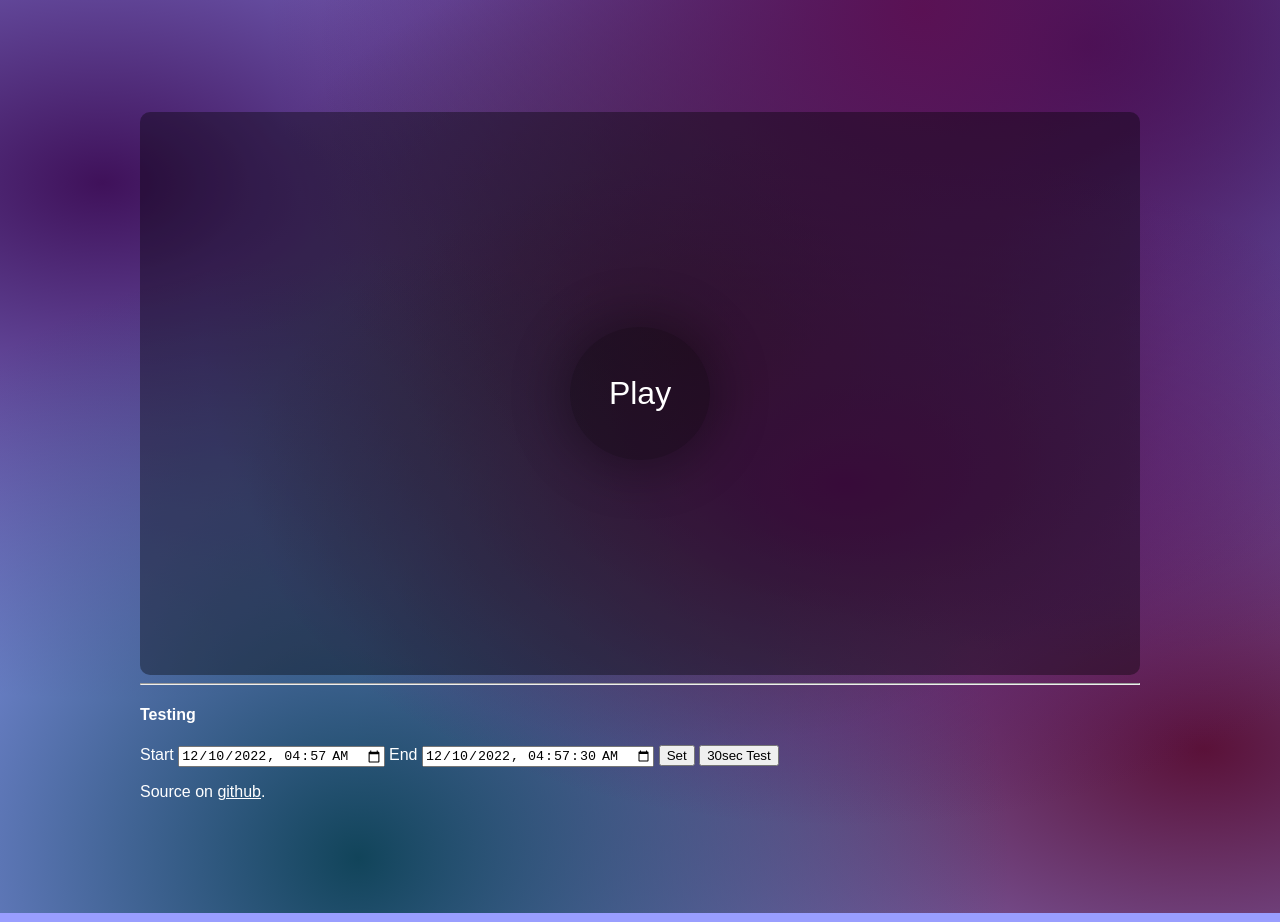
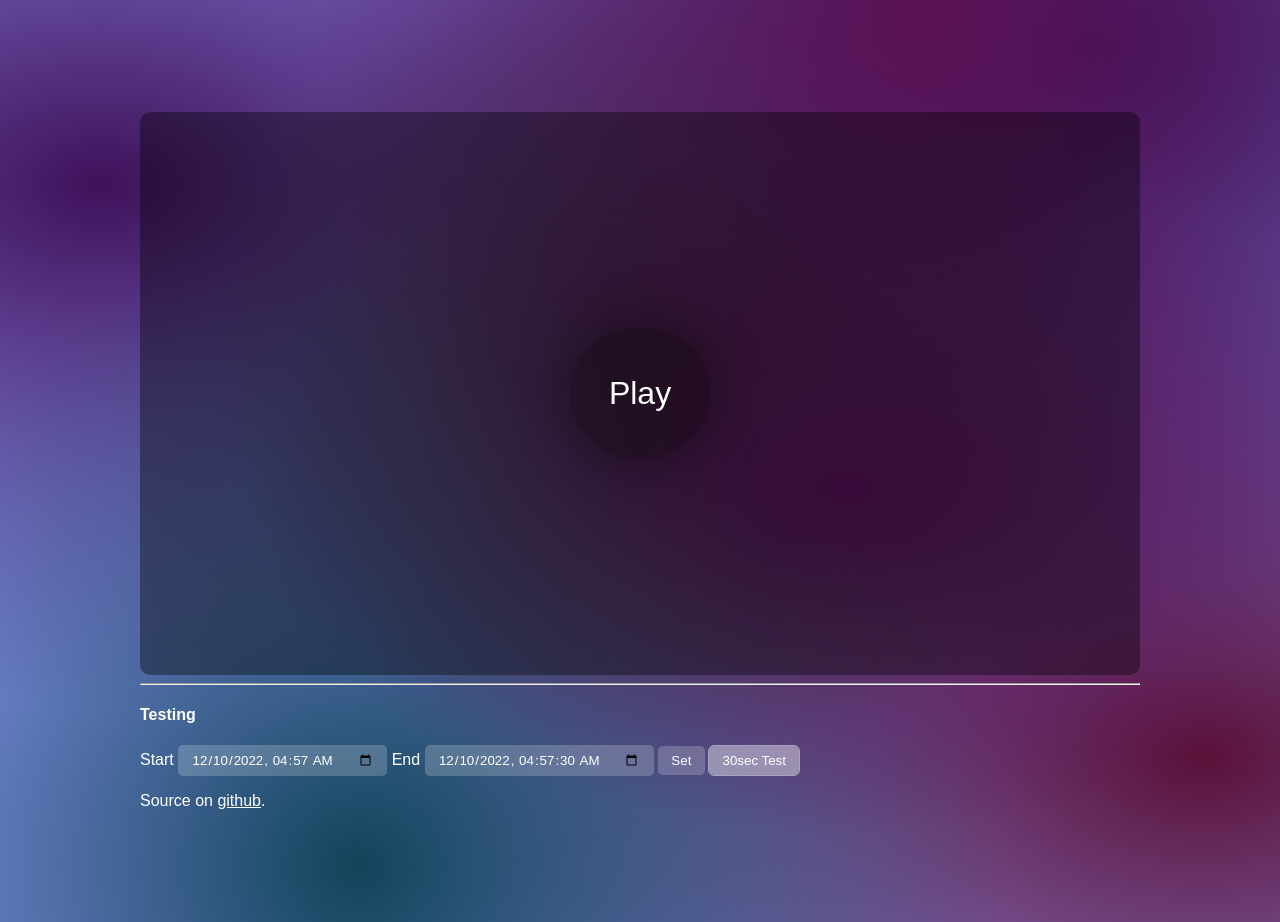
Before and after one commit to blairliikala/livestreamwrapper, a website with bundled scripts: page demo/index.html in a window 1280 px wide. Both pictures are taken after a click on the button "30sec Test". Built offline with nearby package versions, Linux system fonts and the light colour scheme.

Commit message:
Update demo.css

```diff
--- a/demo/demo.css
+++ b/demo/demo.css
@@ -64,3 +64,44 @@ livestream-wrapper {
 .start {
   line-height: 1.5em;
 }
+
+fieldset {
+  margin: 1em 0;
+  border:1px solid rgba(0,0,0,.1);
+  padding: .8em;
+  border-radius: 5px;
+  display: flex;
+  align-items: stretch;
+  gap: 1em;
+}
+
+input {
+  appearance: none;
+  border: 0;
+  color: white;
+  padding: .5em 1em;
+  border-radius: 5px;
+  background: rgba(255,255,255, .2);
+  outline: rgba(255,255,255.5);
+}
+input[type="datetime-local"] {
+  font-family: sans-serif;
+}
+input:hover, input:active, input:focus {
+  cursor: pointer;
+  background: rgba(255,255,255, .4);
+  outline: 1px solid rgba(255,255,255, .5);
+}
+button {
+  appearance: none;
+  border: 0;
+  color: white;
+  padding: .5em 1em;
+  border-radius: 5px;
+  background: rgba(255,255,255, .2);
+}
+button:hover, button:active, button:focus {
+  cursor: pointer;
+  background: rgba(255,255,255, .4);
+  outline: 1px solid rgba(255,255,255, .5);
+}
```
